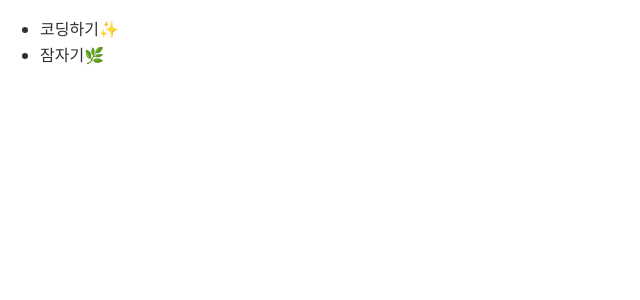
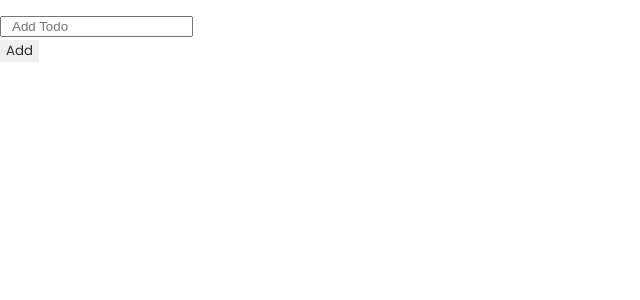
Before and after one commit to kseul/to-do-list-react, a React (Create React App) app: page / in a window 1280 px wide. Shown: the top 300 px of the page, without its empty margins (0-640 px from the left). Built offline with nearby package versions, Linux system fonts and the light colour scheme.

Commit message:
Solution : 아이템 추가하기
- 고유아이디 (uuid) 라이브러리 적용

```diff
--- a/package.json
+++ b/package.json
@@ -11,6 +11,7 @@
     "react-icons": "^4.7.1",
     "react-scripts": "5.0.1",
     "styled-components": "^5.3.6",
+    "uuid": "^9.0.0",
     "web-vitals": "^2.1.4"
   },
   "scripts": {
--- /dev/null
+++ b/src/Solution/components/AddTodo/AddTodo.jsx
@@ -0,0 +1,30 @@
+import React, { useState } from 'react';
+import { v4 as uuidv4 } from 'uuid';
+
+const AddTodo = ({ onAdd }) => {
+  const [text, setText] = useState('');
+  const handleChange = (e) => setText(e.target.value);
+  const handleSubmit = (e) => {
+    e.preventDefault();
+    onAdd({ id: uuidv4(), text, status: 'active' });
+    setText('');
+    // 텍스트를 앞뒤로 다 줄인 뒤에도 길이가 0 이라면 리턴
+    if (text.trim().length === 0) {
+      return;
+    }
+  };
+
+  return (
+    <form onSubmit={handleSubmit}>
+      <input
+        type='text'
+        placeholder='Add Todo'
+        value={text}
+        onChange={handleChange}
+      />
+      <button>Add</button>
+    </form>
+  );
+};
+
+export default AddTodo;
--- a/src/Solution/components/TodoList/TodoList.jsx
+++ b/src/Solution/components/TodoList/TodoList.jsx
@@ -1,28 +1,37 @@
 import React, { useState } from 'react';
+import AddTodo from '../AddTodo/AddTodo';
 
-function TodoList() {
+const TodoList = () => {
   const [todos, setTodos] = useState([
-    {
-      id: '123',
-      text: '코딩하기✨',
-      status: 'active',
-    },
-    {
-      id: '345',
-      text: '잠자기🌿',
-      status: 'active',
-    },
+    // {
+    //   id: '123',
+    //   text: '코딩하기✨',
+    //   status: 'active',
+    // },
+    // {
+    //   id: '345',
+    //   text: '잠자기🌿',
+    //   status: 'active',
+    // },
   ]);
 
+  const handleAdd = (todo) => {
+    // 새로운 투두를 todos에 업데이트 해야함
+    setTodos([...todos, todo]);
+  };
+
   return (
+    // TodoList 컴포넌트에서는 투두를 받아서 그것을 보여주기만 함
     <section>
       <ul>
         {todos.map((item) => (
-          <li key={item.key}>{item.text}</li>
+          <li key={item.id}>{item.text}</li>
         ))}
       </ul>
+      {/* AddTodo 컴포넌트는 사용자 입력을 받는 모든 로직을 넣음 (분리) */}
+      <AddTodo onAdd={handleAdd} />
     </section>
   );
-}
+};
 
 export default TodoList;
```
Also changed, not shown: 1 other file (tests, documents, lock files or other folders).
